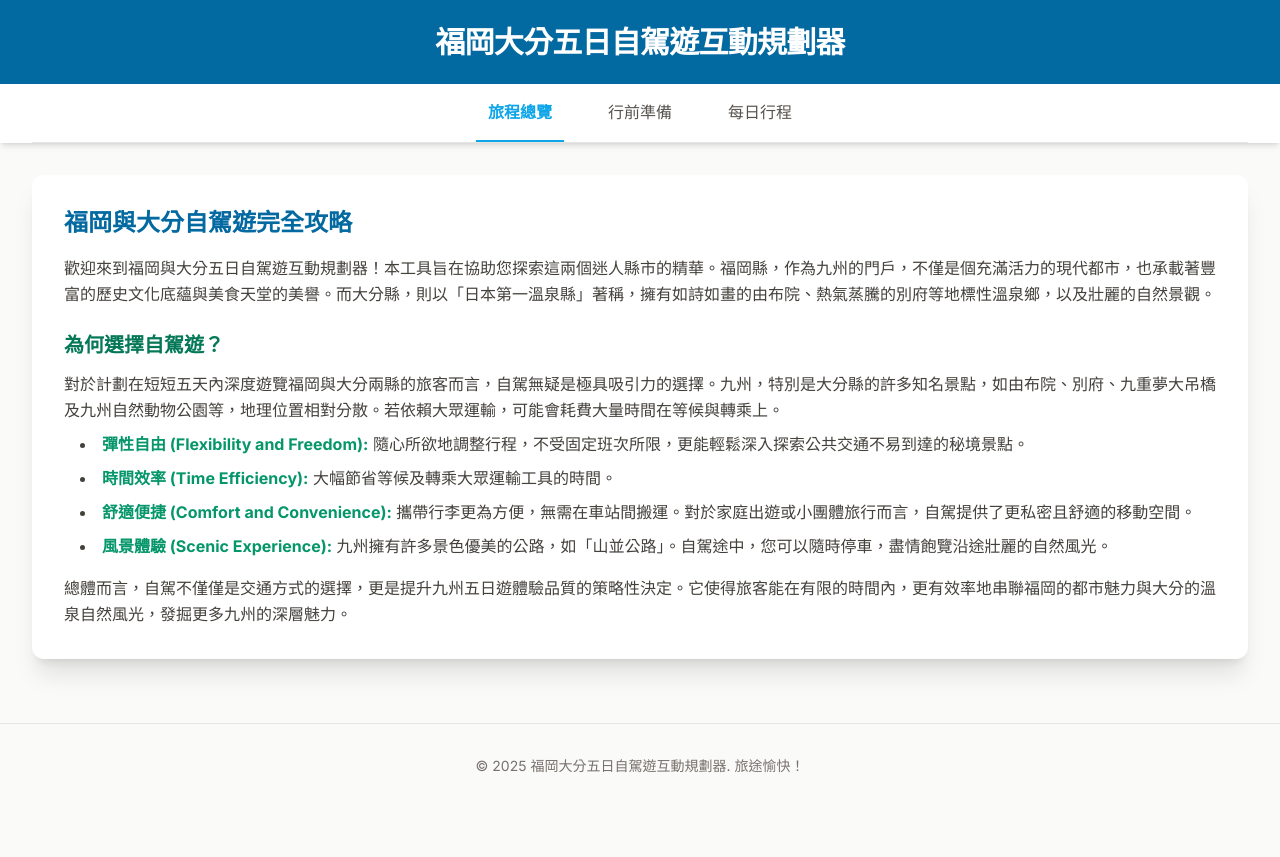
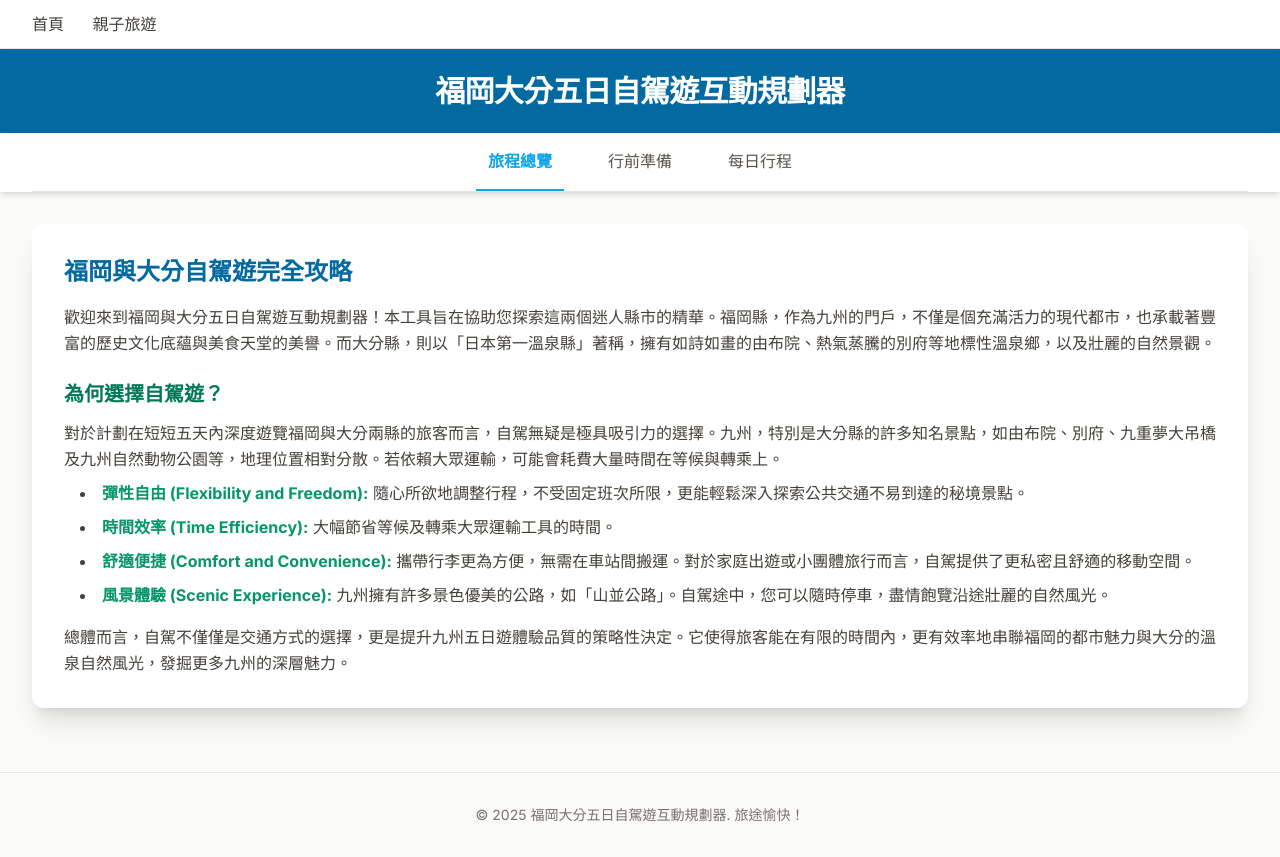
Before and after one commit to jensen92/jptravel, a plain HTML site: page index.html in a window 1280 px wide. Before the commit the page ends 808 px from the top, so only its background shows below. Drawn offline with nearby package versions, Linux system fonts and the light colour scheme.

Commit message:
Update index.html

```diff
--- a/index.html
+++ b/index.html
@@ -151,7 +151,12 @@
     </style>
 </head>
 <body class="bg-stone-50 text-stone-800">
-
+<div class="navbar bg-white border-b border-stone-200 py-3 mb-0">
+    <nav class="max-w-7xl mx-auto px-4 sm:px-6 lg:px-8">
+        <a href="index.html" class="mr-6 text-stone-700 hover:text-sky-600 font-medium transition-colors">首頁</a>
+        <a href="tour.html" class="text-stone-700 hover:text-sky-600 font-medium transition-colors">親子旅遊</a>
+    </nav>
+</div>
     <header class="bg-sky-700 text-white py-6 shadow-lg">
         <div class="max-w-7xl mx-auto px-4 sm:px-6 lg:px-8">
             <h1 class="text-3xl font-bold text-center tracking-tight">福岡大分五日自駕遊互動規劃器</h1>
```
